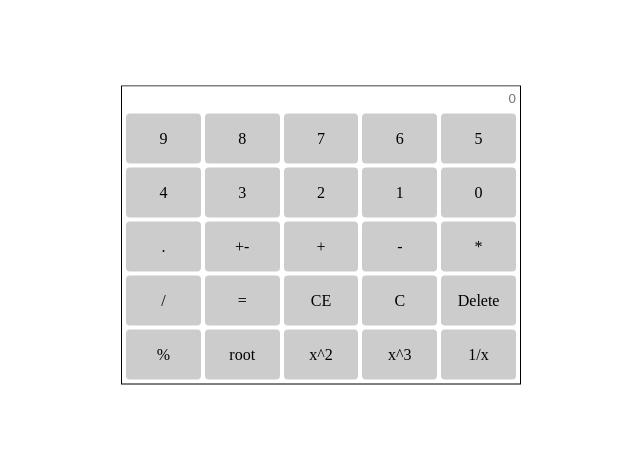
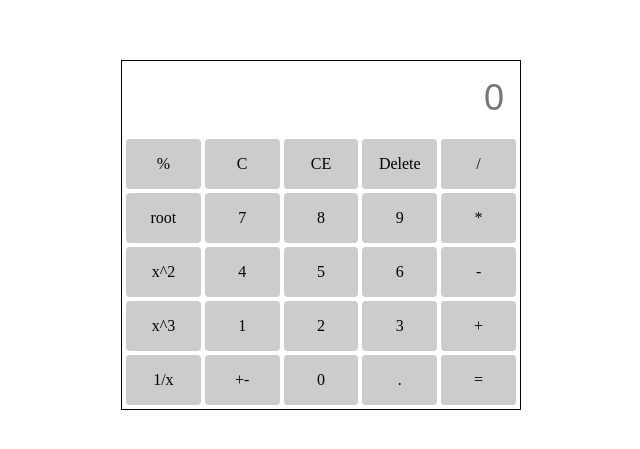
Before and after one commit to nenomancer/calculator-OP, a plain HTML site: page index.html in a window 1280 px wide. Shown: the part 165-614 px from the top of the page, without its empty margins (319-959 px from the left). Drawn offline with Linux system fonts and the light colour scheme.

Commit message:
Fix button layout

```diff
--- a/index.html
+++ b/index.html
@@ -12,16 +12,16 @@
     <div class="calculator">
       <input type="text" placeholder="0" class="display" />
     <div class="btns">
-      <div class="btn num" id="9">9</div>
-      <div class="btn num" id="8">8</div>
-      <div class="btn num" id="7">7</div>
-      <div class="btn num" id="6">6</div>
-      <div class="btn num" id="5">5</div>
-      <div class="btn num" id="4">4</div>
-      <div class="btn num" id="3">3</div>
-      <div class="btn num" id="2">2</div>
-      <div class="btn num" id="1">1</div>
-      <div class="btn num" id="0">0</div>
+      <div class="btn num" id="nine">9</div>
+      <div class="btn num" id="eight">8</div>
+      <div class="btn num" id="seven">7</div>
+      <div class="btn num" id="six">6</div>
+      <div class="btn num" id="five">5</div>
+      <div class="btn num" id="four">4</div>
+      <div class="btn num" id="three">3</div>
+      <div class="btn num" id="two">2</div>
+      <div class="btn num" id="one">1</div>
+      <div class="btn num" id="zero">0</div>
       <div class="btn num" id="point">.</div>
       <div class="btn num" id="inv">+-</div>
       <div class="btn op" id="add">+</div>
--- a/style.css
+++ b/style.css
@@ -29,7 +29,8 @@
 
 .display {
   border: none;
-  padding: var(--gap);
+  padding: calc(var(--gap) * 4);
+  font-size: 36px;
   text-align: right;
 }
 
@@ -56,3 +57,83 @@
 .btn:hover {
   background-color: var(--btn-hover);
 }
+
+#nine {
+  grid-area: 2 / 4;
+}
+
+#eight {
+  grid-area: 2 / 3;
+}
+
+#seven {
+  grid-area: 2 / 2;
+}
+
+#six {
+  grid-area: 3 / 4;
+}
+
+#five {
+  grid-area: 3 / 3;
+}
+
+#four {
+  grid-area: 3 / 2;
+}
+
+#three {
+  grid-area: 4 / 4;
+}
+
+#two {
+  grid-area: 4 / 3;
+}
+
+#one {
+  grid-area: 4 / 2;
+}
+
+#zero {
+  grid-area: 5 / 3;
+}
+
+#equals {
+  grid-area: 5 / 5;
+}
+
+#add {
+  grid-area: 4 / 5;
+}
+
+#sub {
+  grid-area: 3 / 5;
+}
+
+#mult {
+  grid-area: 2 / 5;
+}
+
+#div {
+  grid-area: 1 / 5;
+}
+
+#delete {
+  grid-area: 1 / 4;
+}
+
+#clear-entry {
+  grid-area: 1 / 3;
+}
+
+#clear {
+  grid-area: 1 / 2;
+}
+
+#point {
+  grid-area: 5 / 4;
+}
+
+#inv {
+  grid-area: 5 / 2;
+}
```
